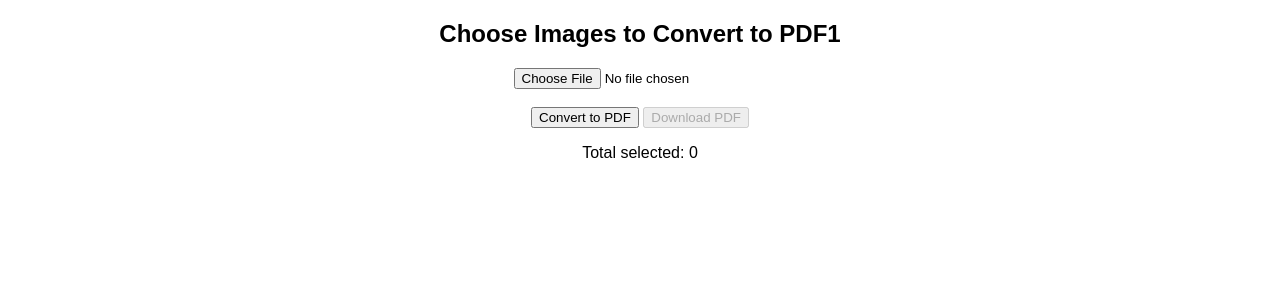
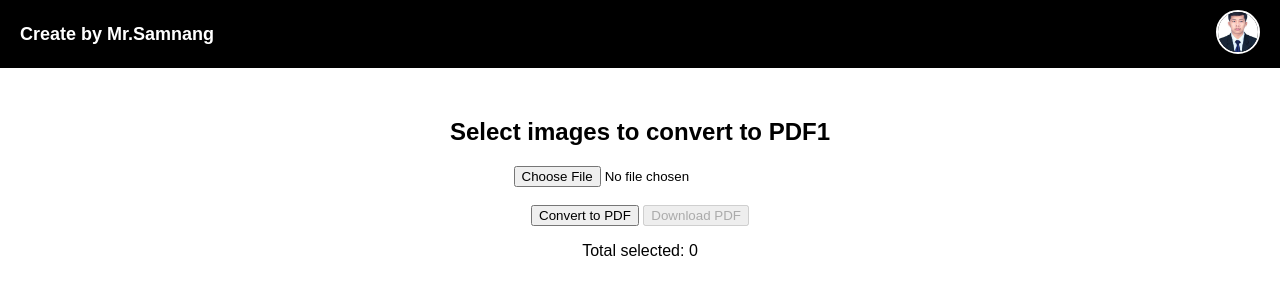
Before and after one commit to SamnangGit1/PDFConvert, a plain HTML site: page index.html in a window 1280 px wide. Drawn offline with nearby package versions, Linux system fonts and the light colour scheme.

Commit message:
Update index.html

```diff
--- a/index.html
+++ b/index.html
@@ -1,13 +1,44 @@
 <!DOCTYPE html>
 <html>
 <head>
-  <title>Image to PDF with Preview</title>
+  <title>Image to PDF</title>
   <style>
     body {
-      font-family: Arial;
-      margin: 20px;
+      margin: 0;
+      font-family: Arial, sans-serif;
+    }
+
+    /* Navbar styling */
+    .navbar {
+      display: flex;
+      justify-content: space-between;
+      align-items: center;
+      background-color: black;
+      color: white;
+      padding: 10px 20px;
+    }
+
+    .navbar .title {
+      font-size: 18px;
+      font-weight: bold;
+    }
+
+    .navbar .profile img {
+      width: 40px;
+      height: 40px;
+      border-radius: 50%;
+      border: 2px solid white;
+      object-fit: cover;
+    }
+
+    /* Centered content */
+    .container {
       text-align: center;
+      margin-top: 20px;
+      padding: 10px;
     }
+
+    /* Preview style */
     .preview-container {
       display: flex;
       flex-wrap: wrap;
@@ -15,6 +46,7 @@
       gap: 10px;
       margin-top: 10px;
     }
+
     .preview-container img {
       width: 100px;
       height: auto;
@@ -25,14 +57,23 @@
 </head>
 <body>
 
-  <h2>Choose Images to Convert to PDF1</h2>
+  <!-- Navbar -->
+  <div class="navbar">
+    <div class="title">Create by Mr.Samnang</div>
+    <div class="profile">
+      <img src="photo_2024-10-24_22-18-12.jpg" alt="Profile Image">
+    </div>
+  </div>
 
-  <input type="file" id="imageInput" accept="image/*" /><br><br>
-  <button onclick="convertToPDF()">Convert to PDF</button>
-  <button onclick="downloadPDF()" id="downloadBtn" disabled>Download PDF</button>
-
-  <p>Total selected: <span id="count">0</span></p>
-  <div class="preview-container" id="preview"></div>
+  <!-- Main content -->
+  <div class="container">
+    <h2>Select images to convert to PDF1</h2>
+    <input type="file" id="imageInput" accept="image/*" /><br><br>
+    <button onclick="convertToPDF()">Convert to PDF</button>
+    <button id="downloadBtn" onclick="downloadPDF()" disabled>Download PDF</button>
+    <p>Total selected: <span id="count">0</span></p>
+    <div class="preview-container" id="preview"></div>
+  </div>
 
   <script src="https://cdnjs.cloudflare.com/ajax/libs/jspdf/2.5.1/jspdf.umd.min.js"></script>
   <script>
@@ -53,8 +94,7 @@
         preview.appendChild(img);
       }
 
-      // Clear input so user can re-select more files
-      e.target.value = '';
+      e.target.value = ''; // allow re-selection
     });
 
     async function convertToPDF() {
```
